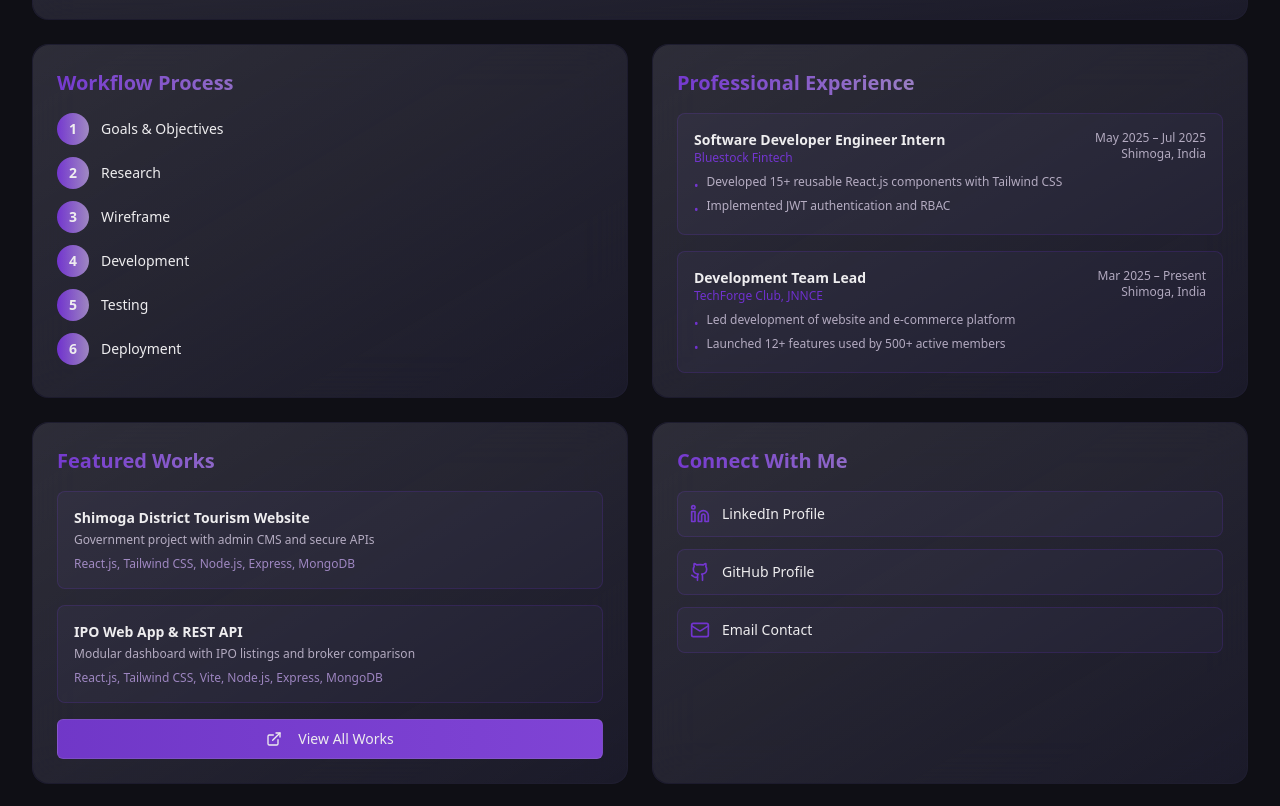
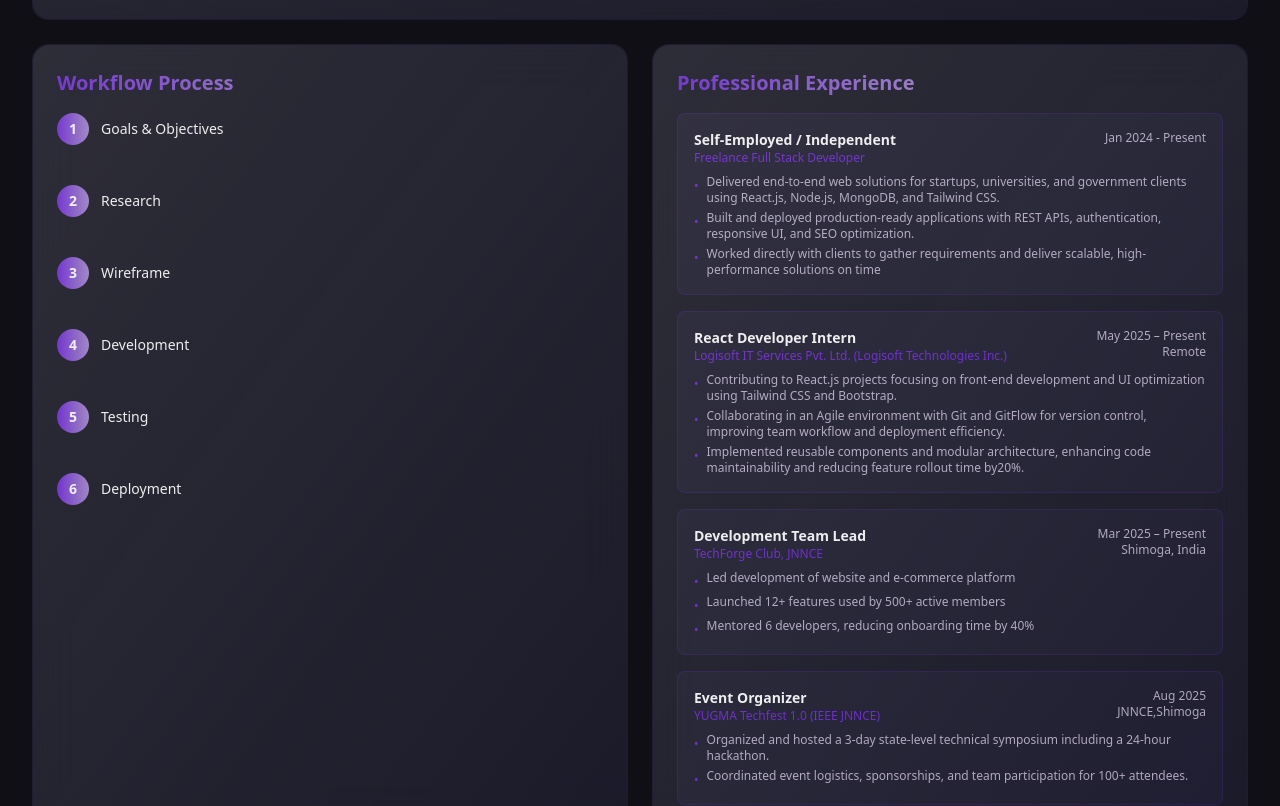
Before and after one commit to chandrashekarRravi/Chandrashekar-047, a React (Vite) app: page / in a window 1280 px wide. Shown: the part 1180-1986 px from the top of the page. Built offline with nearby package versions, Linux system fonts and the light colour scheme.

Commit message:
updates of the experience and resume

```diff
--- a/src/pages/Index.tsx
+++ b/src/pages/Index.tsx
@@ -38,14 +38,24 @@ const testimonials = [
 
 const experiences = [
   {
-    company: 'Bluestock Fintech',
-    role: 'Software Developer Engineer Intern',
-    period: 'May 2025 – Jul 2025',
-    location: 'Shimoga, India',
+    company:'Freelance Full Stack Developer',
+    role:'Self-Employed / Independent',
+    period:'Jan 2024 - Present',
+    achievements:[
+      'Delivered end-to-end web solutions for startups, universities, and government clients using React.js, Node.js, MongoDB, and Tailwind CSS.',
+      'Built and deployed production-ready applications with REST APIs, authentication, responsive UI, and SEO optimization.',
+'Worked directly with clients to gather requirements and deliver scalable, high-performance solutions on time'
+    ]
+  },
+  {
+    company: 'Logisoft IT Services Pvt. Ltd. (Logisoft Technologies Inc.)',
+    role: 'React Developer Intern',
+    period: 'May 2025 – Present',
+    location: 'Remote',
     achievements: [
-      'Developed 15+ reusable React.js components with Tailwind CSS',
-      'Implemented JWT authentication and RBAC',
-      'Optimized MongoDB queries, cutting API response time by 30%'
+      'Contributing to React.js projects focusing on front-end development and UI optimization using Tailwind CSS and Bootstrap.',
+      'Collaborating in an Agile environment with Git and GitFlow for version control, improving team workflow and deployment efficiency.',
+      'Implemented reusable components and modular architecture, enhancing code maintainability and reducing feature rollout time by20%.'
     ]
   },
   {
@@ -57,6 +67,16 @@ const experiences = [
       'Led development of website and e-commerce platform',
       'Launched 12+ features used by 500+ active members',
       'Mentored 6 developers, reducing onboarding time by 40%'
+    ]
+  },
+  {
+    company:'YUGMA Techfest 1.0 (IEEE JNNCE)',
+    role:'Event Organizer',
+    period:'Aug 2025',
+    location:'JNNCE,Shimoga',
+    achievements:[
+      'Organized and hosted a 3-day state-level technical symposium including a 24-hour hackathon.',
+      'Coordinated event logistics, sponsorships, and team participation for 100+ attendees.'
     ]
   }
 ];
@@ -198,14 +218,15 @@ const Index = () => {
                 </div>
                 <div className="flex items-center gap-2">
                   <Star className="w-4 h-4 text-primary" />
-                  <span>JNNCE Graduate</span>
+                  <span>Final Year@JNNCE</span>
                 </div>
               </div>
-
               <div className="flex flex-wrap gap-3 justify-center">
-                <Button className="profile-button-primary">
-                  <Download className="w-4 h-4 mr-2" />
-                  Resume Download
+                <Button asChild className="profile-button-primary">
+                  <a href="/driveChandrashekarR.pdf" download>
+                    <Download className="w-4 h-4 mr-2" />
+                    Resume Download
+                  </a>
                 </Button>
                 <Button asChild className="profile-button-secondary">
                   <a href="https://www.instagram.com/chan.drashekar23/" target="_blank" rel="noopener noreferrer">
@@ -314,9 +335,7 @@ const Index = () => {
               <div className="p-3 rounded-lg bg-muted/50 border border-primary/20">
                 <div className="text-xs font-semibold">University of Agricultural Sciences</div>
               </div>
-              <div className="p-3 rounded-lg bg-muted/50 border border-primary/20">
-                <div className="text-xs font-semibold">Bluestock Fintech</div>
-              </div>
+
               <div className="p-3 rounded-lg bg-muted/50 border border-primary/20">
                 <div className="text-xs font-semibold">TechForge Club</div>
               </div>
@@ -333,13 +352,13 @@ const Index = () => {
             whileHover={{ scale: 1.02, transition: { duration: 0.2 } }}
           >
             <h3 className="text-xl font-bold mb-4 glow-text">Workflow Process</h3>
-            <div className="space-y-3">
+            <div className="space-y-10">
               {workflowSteps.map((step, index) => (
                 <div key={index} className="flex items-center gap-3">
                   <div className="w-8 h-8 rounded-full bg-gradient-to-r from-primary to-secondary flex items-center justify-center text-sm font-bold">
                     {index + 1}
                   </div>
-                  <span className="text-sm">{step}</span>
+                  <span className="text-sm" >{step}</span>
                 </div>
               ))}
             </div>
@@ -366,7 +385,7 @@ const Index = () => {
                     </div>
                   </div>
                   <ul className="text-xs text-muted-foreground space-y-1">
-                    {experience.achievements.slice(0, 2).map((achievement, idx) => (
+                    {(experience.achievements || []).slice(0, 20).map((achievement, idx) => (
                       <li key={idx} className="flex items-start gap-2">
                         <span className="text-primary mt-1">•</span>
                         <span>{achievement}</span>
@@ -433,20 +452,20 @@ const Index = () => {
             whileHover={{ scale: 1.02, transition: { duration: 0.2 } }}
           >
             <h3 className="text-xl font-bold mb-4 glow-text">Let's Make Magic Happen Together!</h3>
-            <div className="flex justify-center gap-4 mb-4">
-              <Button asChild className="profile-button-primary">
+            <div className="flex flex-col sm:flex-row items-center justify-center gap-4 mb-4">
+              <Button asChild className="profile-button-primary w-full sm:w-auto">
                 <a href="mailto:chandrashaker5412@gmail.com">
                   <Mail className="w-4 h-4 mr-2" />
                   Email Me
                 </a>
               </Button>
-              <Button asChild className="profile-button-secondary">
+              <Button asChild className="profile-button-secondary w-full sm:w-auto">
                 <a href="tel:+916366189346">
                   <MessageCircle className="w-4 h-4 mr-2" />
                   Schedule a Call
                 </a>
               </Button>
-              <Button asChild className="profile-button-secondary">
+              <Button asChild className="profile-button-secondary w-full sm:w-auto">
                 <a href="sms:+916366189346">
                   <MessageCircle className="w-4 h-4 mr-2" />
                   Send SMS
```
Also changed, not shown: 2 other files (tests, documents, lock files or other folders).
